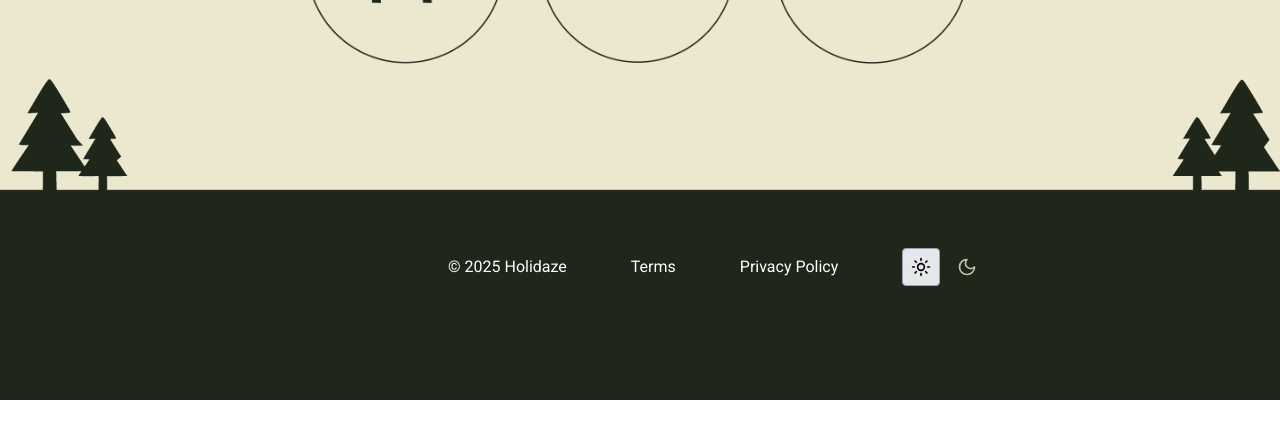
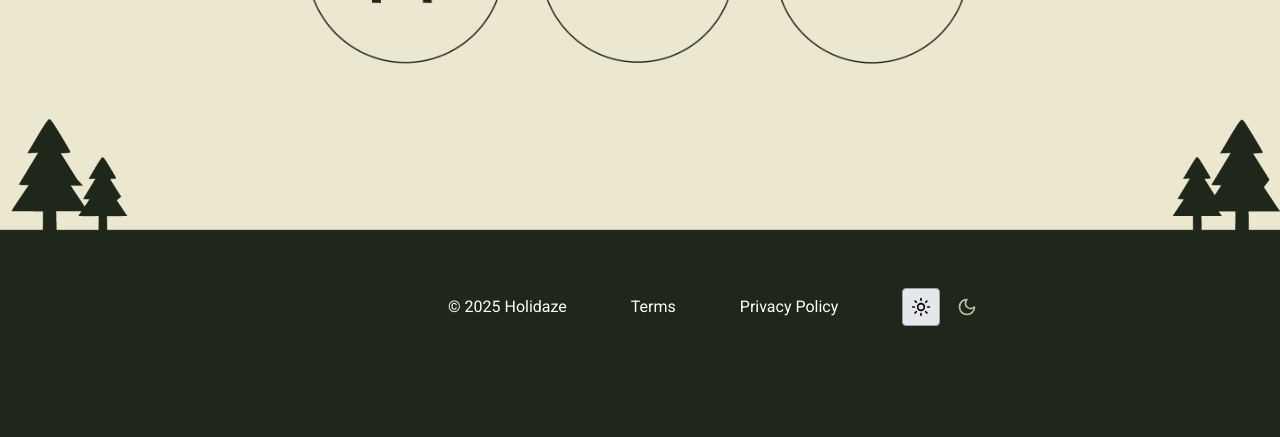
Before and after one commit to maddipaddi/Fireside-Holidaze, a React (Vite) app: page / in a window 1280 px wide. Shown: the part 1282-1719 px from the top of the page. Before the commit the page ends 1682 px from the top, so only its background shows below. Built offline with nearby package versions, Linux system fonts and the light colour scheme; no server answers; a web font is replaced by a local one.

Commit message:
feat: added some mt to footer to avoid it being cramped up in  content

```diff
--- a/src/components/layout/Footer.jsx
+++ b/src/components/layout/Footer.jsx
@@ -38,7 +38,7 @@ function Footer() {
   }, [theme]);
 
   return (
-    <footer className="relative w-full overflow-hidden bg-background dark:bg-darkbackground">
+    <footer className="relative w-full overflow-hidden bg-background dark:bg-darkbackground mt-10">
       <img
         src="/assets/footer-light.png"
         alt="Footer lightmode"
```
